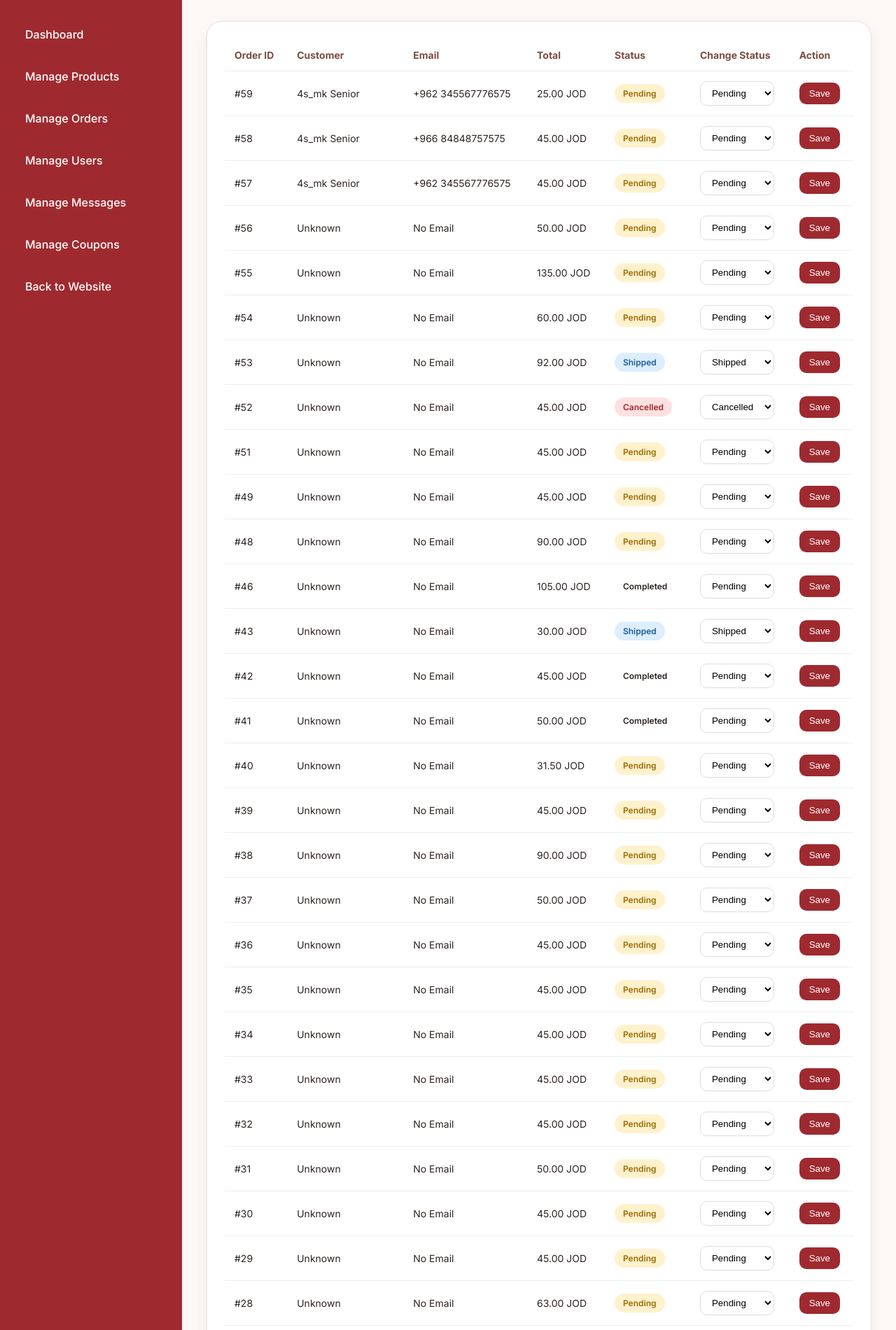
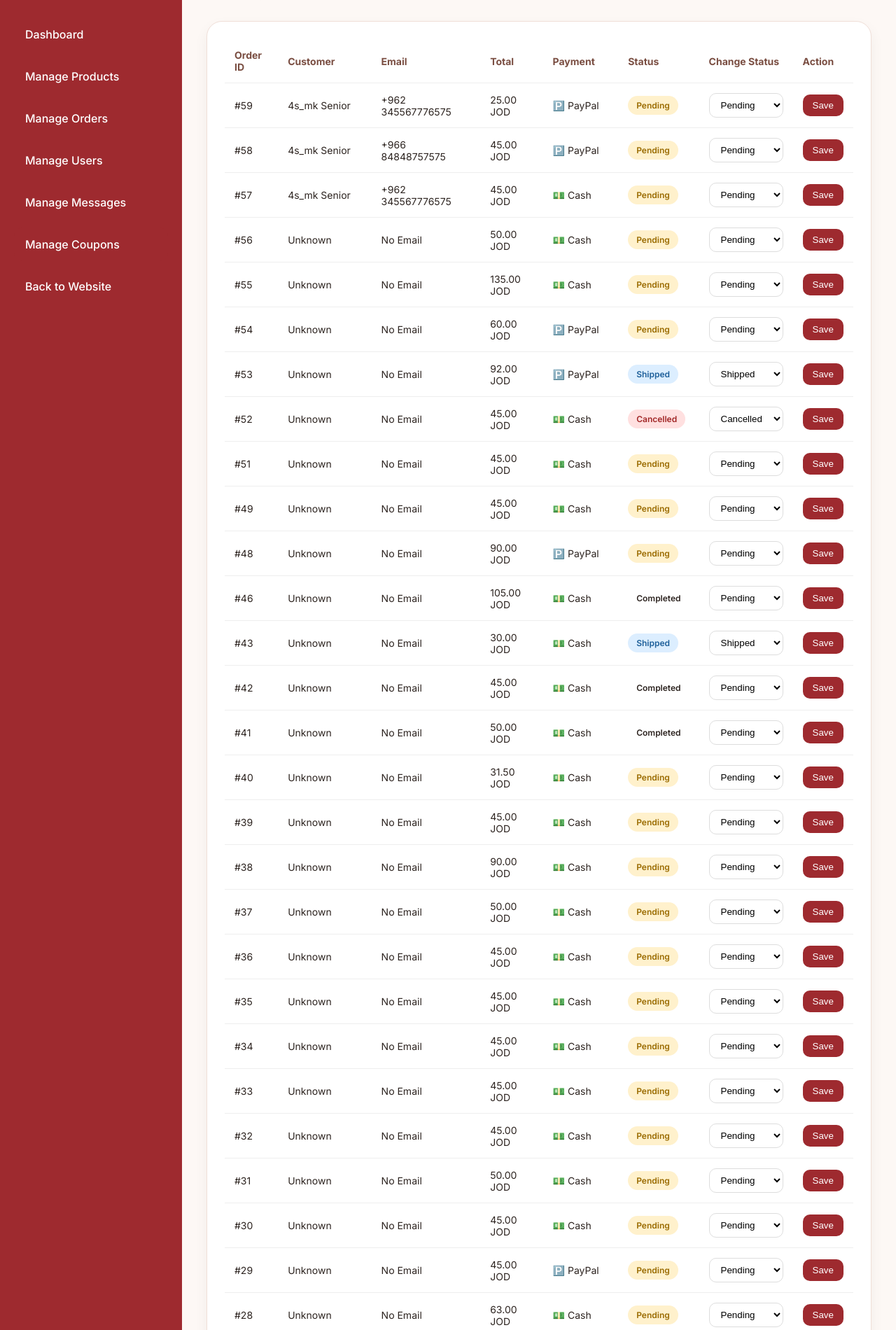
Before and after one commit to hamodalshatti/flower_shop200, a Flask app: page /admin/orders in a window 1280 px wide. Shown: the part 74-1974 px from the top of the page at 70% size. Run offline with Flask 3, Linux system fonts and the light colour scheme; a user stored in the database is signed in; data comes from the database, SQL or seed files in the repository.

Commit message:
Update admin_orders.html

```diff
--- a/templates/admin_orders.html
+++ b/templates/admin_orders.html
@@ -188,6 +188,7 @@
                         <th>Customer</th>
                         <th>Email</th>
                         <th>Total</th>
+                        <th>Payment</th>
                         <th>Status</th>
                         <th>Change Status</th>
                         <th>Action</th>
@@ -201,6 +202,17 @@
         <td>{{ order.Recipient_name or order.customer_name or 'Unknown' }}</td>
         <td>{{ order.customer_email or order.phone or 'No Email' }}</td>
         <td>{{ order.total }} JOD</td>
+        <td>
+    {% if order.payment_method == "cash" %}
+        💵 Cash
+    {% elif order.payment_method == "card" %}
+        💳 Credit Card
+    {% elif order.payment_method == "paypal" %}
+        🅿️ PayPal
+    {% else %}
+        Unknown
+    {% endif %}
+</td>
         <td>
             <span class="status
                 {% if order.status == 'Pending' %}pending
```
